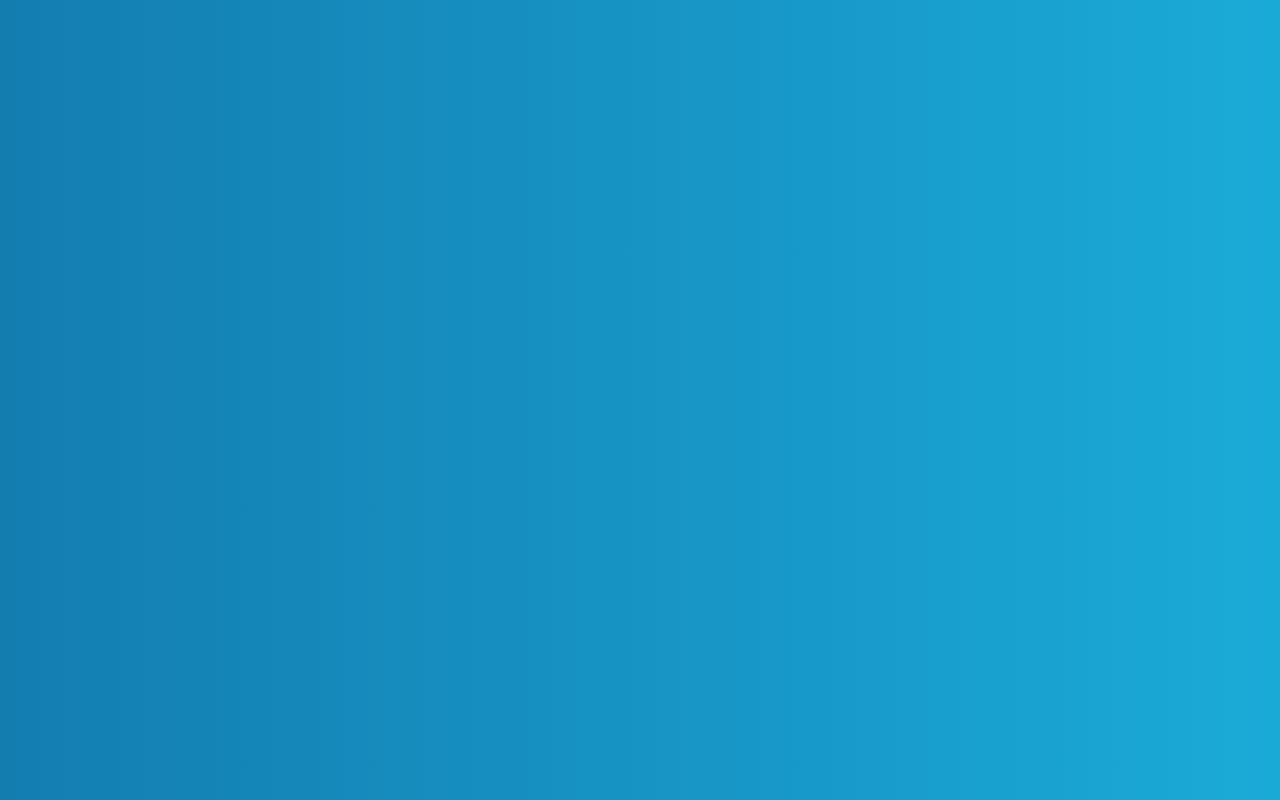
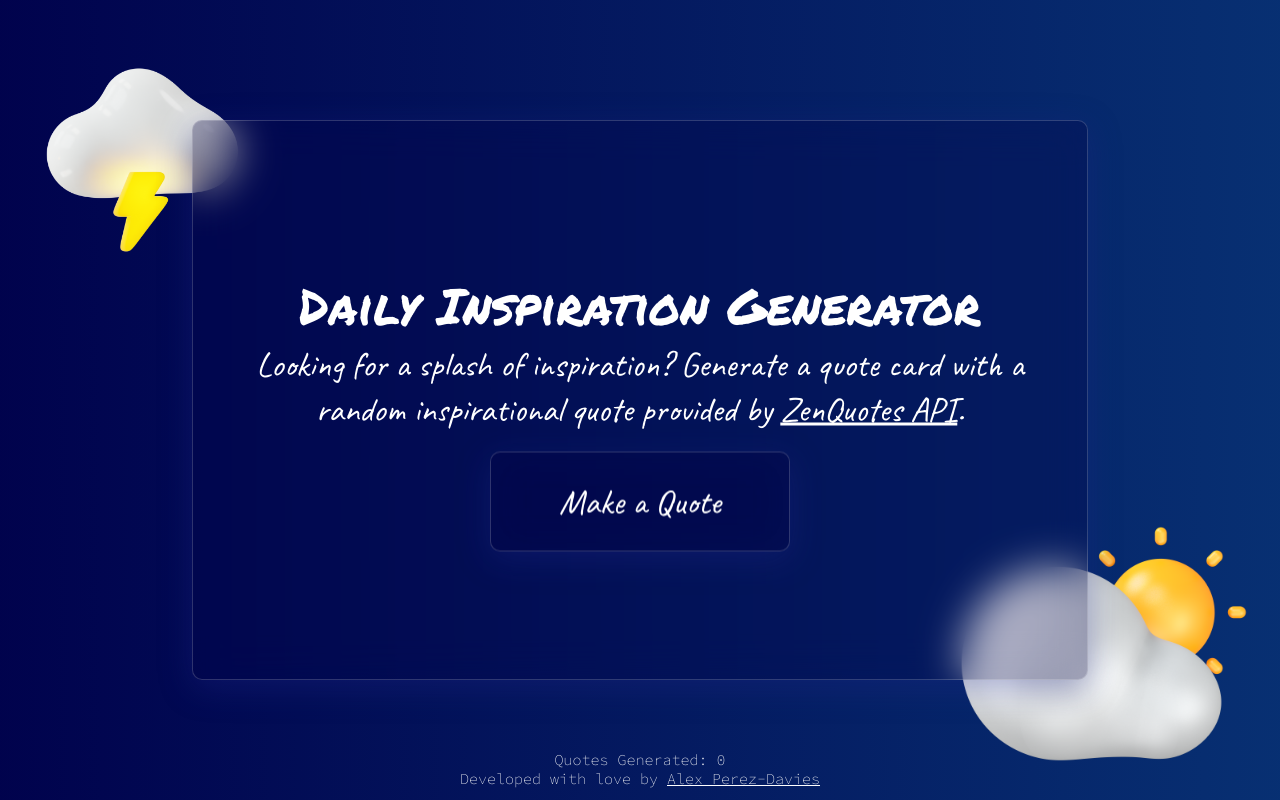
Before and after one commit to AlexPD93/inspirational-quote-generator, a Next.js app: page / in a window 1280 px wide. Built offline with nearby package versions, Linux system fonts and the light colour scheme.

Commit message:
Create front end design

```diff
--- a/components/QuoteGenerator/QuoteGeneratorElements.tsx
+++ b/components/QuoteGenerator/QuoteGeneratorElements.tsx
@@ -3,7 +3,7 @@ import Link from "next/link";
 import Image from "next/image";
 
 export const GradientBackgroundCon = styled.div`
-  background: linear-gradient(to right, #000046, #1cb5e0);
+  background: linear-gradient(to right, #00004b, #1cb5e0);
   background-size: 400% 400%;
   animation: gradient 6s ease infinite;
   height: 100vh;
@@ -20,3 +20,130 @@ export const GradientBackgroundCon = styled.div`
     }
   }
 `;
+
+export const BackgroundImage1 = styled(Image)`
+  position: relative;
+  z-index: 1;
+  margin-left: -10px;
+  margin-top: -10px;
+`;
+
+export const BackgroundImage2 = styled(Image)`
+  position: fixed;
+  z-index: 1;
+  right: -120px;
+  bottom: -10px;
+`;
+
+export const FootCon = styled.div`
+  width: 100vw;
+  height: 50px;
+  text-align: center;
+  font-family: "Source Code Pro", monospace;
+  font-size: 15px;
+  position: absolute;
+  bottom: 0;
+  color: white;
+  z-index: 999999;
+`;
+
+export const FooterLink = styled(Link)`
+  color: white;
+`;
+
+export const QuoteGeneratorCon = styled.div`
+  min-height: 350px;
+  min-width: 350px;
+  height: 70vh;
+  width: 70vw;
+  border: 2px solid #ffffff22;
+  border-radius: 15px;
+  top: 50%;
+  left: 50%;
+  //Center div within a div
+  transform: translate(-50%, -50%);
+  position: absolute;
+  z-index: 2;
+
+  background: rgba(0, 0, 70, 0.3);
+  box-shadow: 0 8px 32px 0 rgba(31, 38, 135, 0.37);
+  backdrop-filter: blur(20px);
+  -webkit-backdrop-filter: blur(20px);
+  border-radius: 10px;
+  border: 1px solid rgba(255, 255, 255, 0.18);
+`;
+
+export const QuoteGeneratorInnerCon = styled.div`
+  top: 50%;
+  left: 50%;
+  transform: translate(-50%, -50%);
+  position: absolute;
+  width: 100%;
+`;
+
+export const QuoteGeneratorTitle = styled.div`
+  font-family: "Permanent Marker", cursive;
+  font-size: 50px;
+  text-align: center;
+  color: white;
+  padding: 0px 20px 0px 20px;
+  position: relative;
+  /* media query */
+  @media only screen and (max-width: 600px) {
+    font-size: 30px;
+  }
+`;
+
+export const QuoteGeneratorSubTitle = styled.div`
+  color: white;
+  font-family: "Caveat", cursive;
+  font-size: 35px;
+  position: relative;
+  width: 100%;
+  text-align: center;
+  padding: 0px 20px 0px 20px;
+  @media only screen and (max-width: 600px) {
+    font-size: 25px;
+  }
+`;
+
+export const GenerateQuoteButton = styled.div`
+  height: 100px;
+  width: 300px;
+  border: 2px solid darkgrey;
+  border-radius: 20px;
+
+  margin-top: 20px;
+  position: relative;
+  transition: 0.2s all ease-in-out;
+  cursor: pointer;
+  top: 20px;
+  margin: auto;
+  transform-origin: center;
+
+  background: rgba(0, 0, 70, 0.3);
+  box-shadow: 0 8px 32px 0 rgba(31, 38, 135, 0.37);
+  backdrop-filter: blur(20px);
+  -webkit-backdrop-filter: blur(20px);
+  border-radius: 10px;
+  border: 1px solid rgba(255, 255, 255, 0.18);
+  &:hover {
+    filter: brightness(3);
+    transition: 0.2s all ease-in-out;
+    transform: scale(1.1);
+
+    transform-origin: center;
+  }
+`;
+
+export const GenerateQuoteButtonText = styled.div`
+  color: white;
+  font-family: "Caveat", cursive;
+  font-size: 35px;
+  left: 50%;
+  top: 50%;
+  transform: translate(-50%, -50%);
+  position: absolute;
+  width: 100%;
+  text-align: center;
+`;
--- a/src/pages/index.tsx
+++ b/src/pages/index.tsx
@@ -1,9 +1,29 @@
+import React, { useState } from "react";
 import Head from "next/head";
 
 import styles from "@/styles/Home.module.css";
-import { GradientBackgroundCon } from "../../components/QuoteGenerator/QuoteGeneratorElements";
+
+// Components
+import {
+  GradientBackgroundCon,
+  BackgroundImage1,
+  BackgroundImage2,
+  FootCon,
+  FooterLink,
+  QuoteGeneratorCon,
+  QuoteGeneratorInnerCon,
+  QuoteGeneratorTitle,
+  QuoteGeneratorSubTitle,
+  GenerateQuoteButton,
+  GenerateQuoteButtonText,
+} from "../../components/QuoteGenerator/QuoteGeneratorElements";
+
+// Assets
+import Cloud1 from "../../assets/cloud-and-thunder.png";
+import Cloud2 from "../../assets/cloudy-weather.png";
 
 export default function Home() {
+  const [numberOfQuotes, setNumberOfQuotes] = useState<Number | null>(0);
   return (
     <>
       <Head>
@@ -13,7 +33,65 @@ export default function Home() {
         <link rel="icon" href="/favicon.ico" />
       </Head>
       {/* Background */}
-      <GradientBackgroundCon></GradientBackgroundCon>
+      <GradientBackgroundCon>
+        {/* Quote generator modal pop-up */}
+
+        {/* <QuoteGeneratorModal /> */}
+
+        {/* Quote Generator */}
+
+        <QuoteGeneratorCon>
+          <QuoteGeneratorInnerCon>
+            <QuoteGeneratorTitle>
+              Daily Inspiration Generator
+            </QuoteGeneratorTitle>
+
+            <QuoteGeneratorSubTitle>
+              Looking for a splash of inspiration? Generate a quote card with a
+              random inspirational quote provided by{" "}
+              <FooterLink
+                href="https://zenquotes.io/"
+                target="_blank"
+                rel="noopener noreferrer"
+              >
+                ZenQuotes API
+              </FooterLink>
+              .
+            </QuoteGeneratorSubTitle>
+
+            <GenerateQuoteButton>
+              <GenerateQuoteButtonText>Make a Quote</GenerateQuoteButtonText>
+            </GenerateQuoteButton>
+          </QuoteGeneratorInnerCon>
+        </QuoteGeneratorCon>
+
+        <BackgroundImage1
+          src={Cloud1}
+          height="300"
+          alt="cloudybackground1"
+        ></BackgroundImage1>
+
+        <BackgroundImage2
+          src={Cloud2}
+          height="300"
+          alt="cloudybackground1"
+        ></BackgroundImage2>
+
+        <FootCon>
+          <>
+            Quotes Generated: {numberOfQuotes}
+            <br />
+            Developed with love by{" "}
+            <FooterLink
+              href="https://www.linkedin.com/in/aperezdavies/"
+              target="_blank"
+              rel="noopener noreferrer"
+            >
+              Alex Perez-Davies
+            </FooterLink>
+          </>
+        </FootCon>
+      </GradientBackgroundCon>
     </>
   );
 }
```
Also changed, not shown: assets/cloud-and-thunder.png (added), assets/cloudy-weather.png (added).
